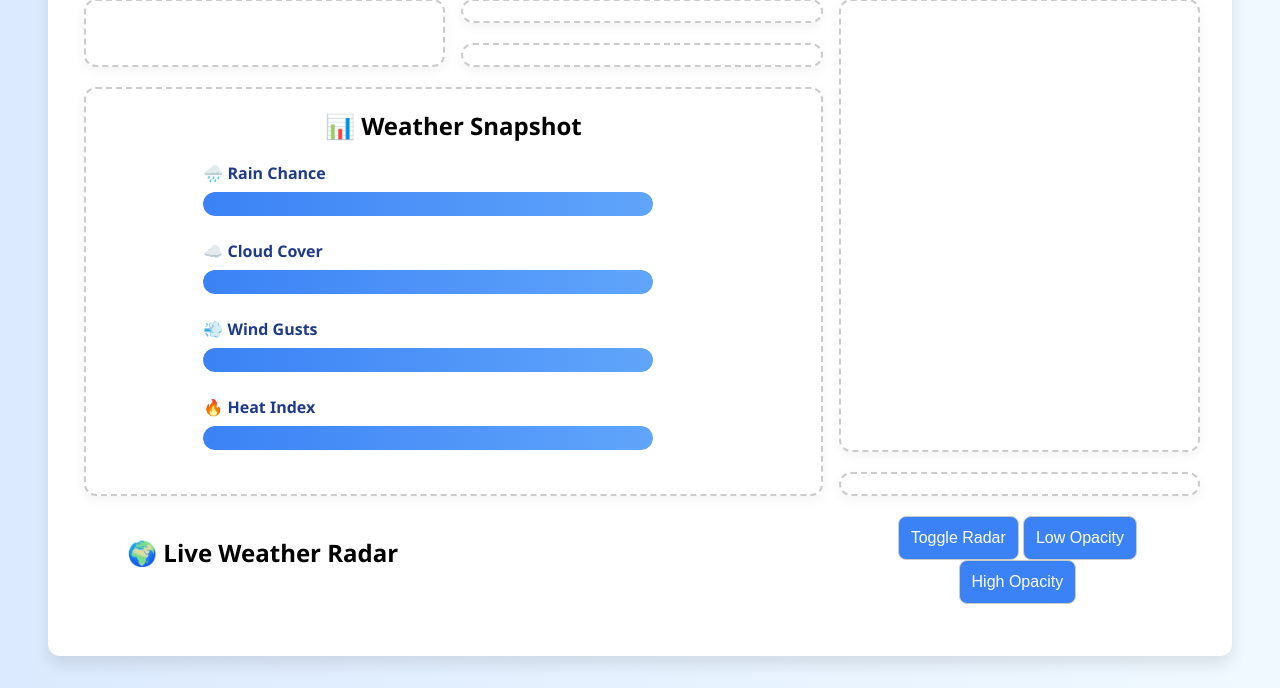
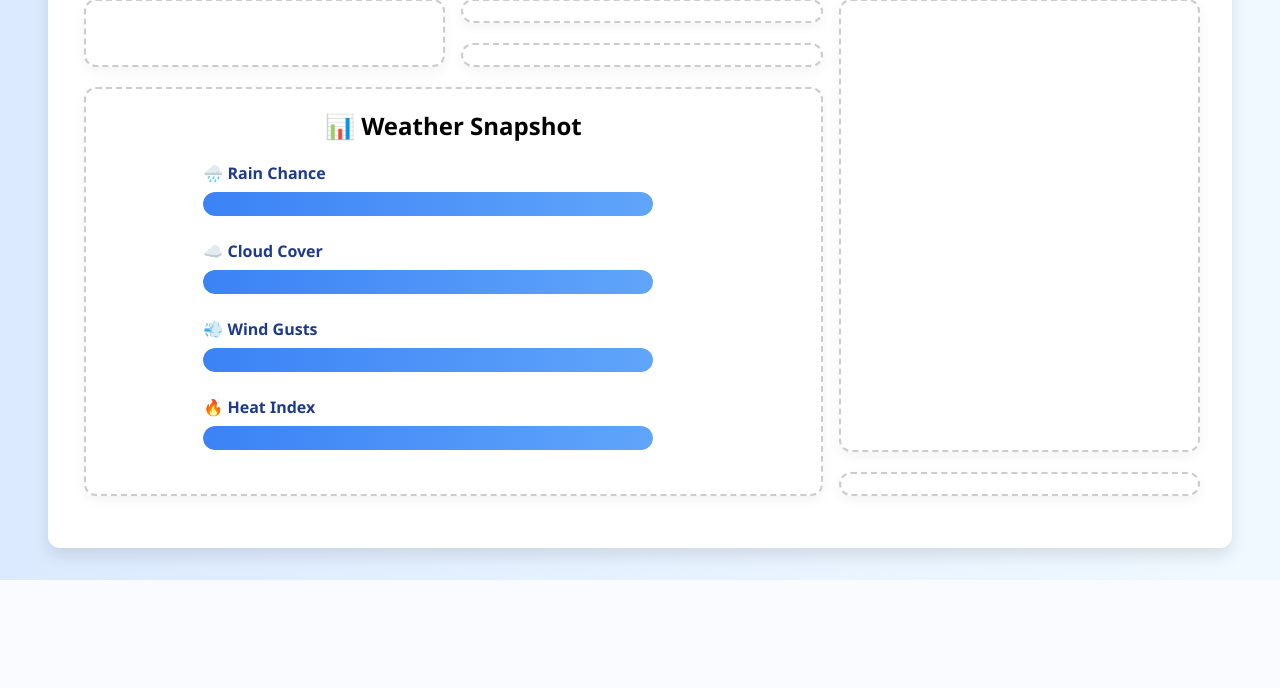
Before and after one commit to Yii0909/Rain-Parade, a Flask app: page / in a window 1280 px wide. Shown: the part 332-1020 px from the top of the page. After the commit the page ends 912 px from the top, so only its background shows below. Run offline with Flask 3, Linux system fonts and the light colour scheme; some libraries are stand-ins or nearby versions.

Commit message:
Update index.html

```diff
--- a/NASAWeatherBackend/templates/index.html
+++ b/NASAWeatherBackend/templates/index.html
@@ -54,51 +54,7 @@
       </div>
 
       <div class="box chromie-box"></div>
-
-        <h2>🌍 Live Weather Radar</h2>
-  <div id="radar-map"></div>
-  <div>
-    <button onclick="toggleRadar()">Toggle Radar</button>
-    <button onclick="changeOpacity(0.3)">Low Opacity</button>
-    <button onclick="changeOpacity(0.7)">High Opacity</button>
-  </div>
     </div>
   </div>
-
-<script>
-  // ✅ Define map and radarLayer at the top level
-  const map = L.map('radar-map').setView([3.139, 101.6869], 6);
-
-  L.tileLayer('https://{s}.tile.openstreetmap.org/{z}/{x}/{y}.png', {
-    attribution: '© OpenStreetMap'
-  }).addTo(map);
-
-  const radarLayer = L.tileLayer('https://tilecache.rainviewer.com/v2/radar/1696500000/256/{z}/{x}/{y}/2/1_1.png', {
-    attribution: 'Weather data © RainViewer'
-  }).addTo(map);
-
-  // ✅ Functions must be global
-  function toggleRadar() {
-    if (map.hasLayer(radarLayer)) {
-      map.removeLayer(radarLayer);
-    } else {
-      map.addLayer(radarLayer);
-    }
-  }
-
-  function changeOpacity(value) {
-    radarLayer.setOpacity(value);
-  }
-
-  // ✅ Map click handler
-  map.on('click', function(e) {
-    const { lat, lng } = e.latlng;
-    L.popup()
-      .setLatLng([lat, lng])
-      .setContent(`📍 You clicked at:<br>Latitude: ${lat.toFixed(4)}<br>Longitude: ${lng.toFixed(4)}`)
-      .openOn(map);
-  });
-</script>
-
 </body>
 </html>
```
